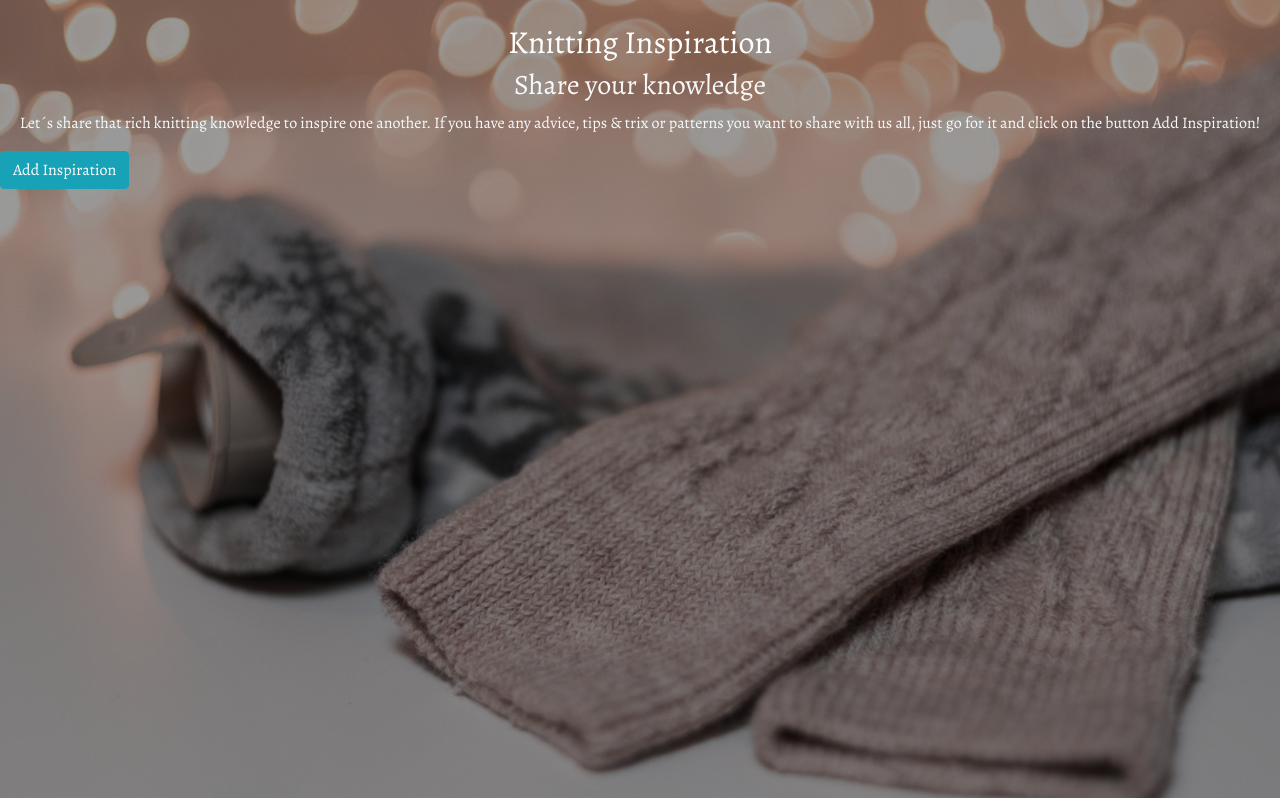
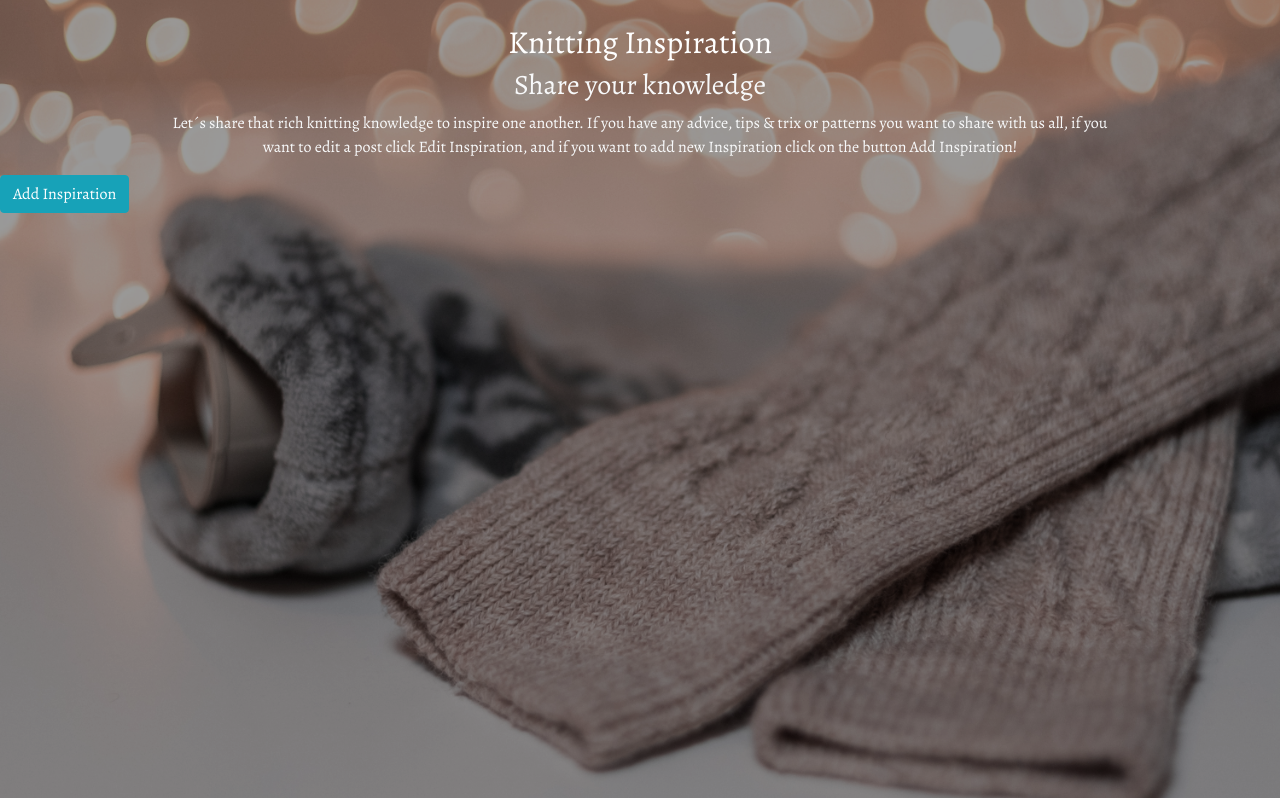
Before and after one commit to Code-Institute-Submissions/handcrafted-heart, a Django app: page /inspiration in a window 1280 px wide. Shown: the part 56-854 px from the top of the page. Run offline with Django 3.2, Linux system fonts and the light colour scheme; data that the repository does not hold is empty; some libraries are stand-ins or nearby versions.

Commit message:
Change text and add an edit btn to the inspiration cards

```diff
--- a/inspiration/templates/inspiration.html
+++ b/inspiration/templates/inspiration.html
@@ -23,8 +23,8 @@
     <div class="col-md-12">
   <!-- Title section  -->
         <h3 class="text-center text-light">Share your knowledge</h3>
-        <p class="text-light text-center">Let´s share that rich knitting knowledge to inspire one another.
-        If you have any advice, tips & trix or patterns you want to share with us all, just go for it and click on the button Add Inspiration!</p>
+        <p class="text-light text-center mx-auto w-75">Let´s share that rich knitting knowledge to inspire one another.
+        If you have any advice, tips & trix or patterns you want to share with us all, if you want to edit a post click Edit Inspiration, and if you want to add new Inspiration click on the button Add Inspiration!</p>
     </div>
 </div>
 
@@ -40,6 +40,7 @@
                 <h5 class="card-title">{{ inspiration.title }}</h5>
                 <p class="card-text">{{ inspiration.content }}</p>
                 <div class="card-footer text-muted">{{ inspiration.published_date }}</div>
+                <a href="{% url 'edit_inspiration' inspiration.id %}" class="btn btn-sm btn-info">Edit Inspiration</a>
                 </div>
         </div>
     {% endfor %}
```
